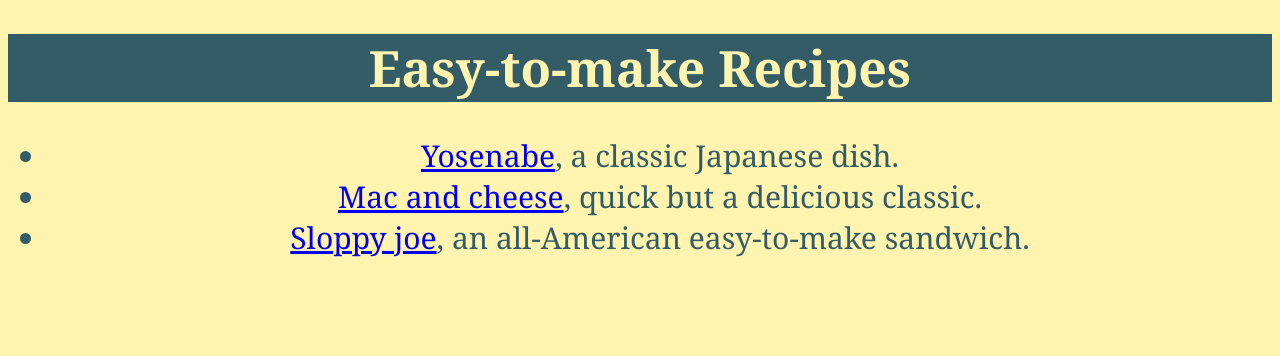
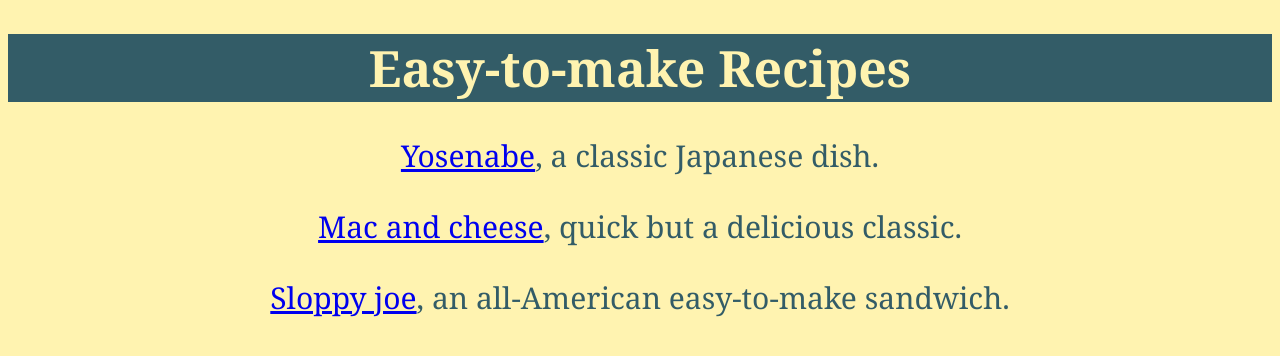
Before and after one commit to aliaizad/odin-recipes, a plain HTML site: page index.html in a window 1280 px wide. Drawn offline with Linux system fonts and the light colour scheme.

Commit message:
Adjusted the index list to exclude the bullet points

```diff
--- a/index.html
+++ b/index.html
@@ -7,10 +7,8 @@
     </head>
     <body class="pages">
         <h1 class="headers">Easy-to-make Recipes</h1>
-        <ul>
-            <li><a href="recipes/yosenabe.html">Yosenabe</a>, a classic Japanese dish.</li>
-            <li><a href="recipes/mac-and-cheese.html">Mac and cheese</a>, quick but a delicious classic.</li>
-            <li><a href="recipes/sloppy-joe.html">Sloppy joe</a>, an all-American easy-to-make sandwich.</li>
-        </ul>
+        <p><a href="recipes/yosenabe.html">Yosenabe</a>, a classic Japanese dish.</p>
+        <p><a href="recipes/mac-and-cheese.html">Mac and cheese</a>, quick but a delicious classic.</p>
+        <p><a href="recipes/sloppy-joe.html">Sloppy joe</a>, an all-American easy-to-make sandwich.</p>
     </body>
 </html>
```
